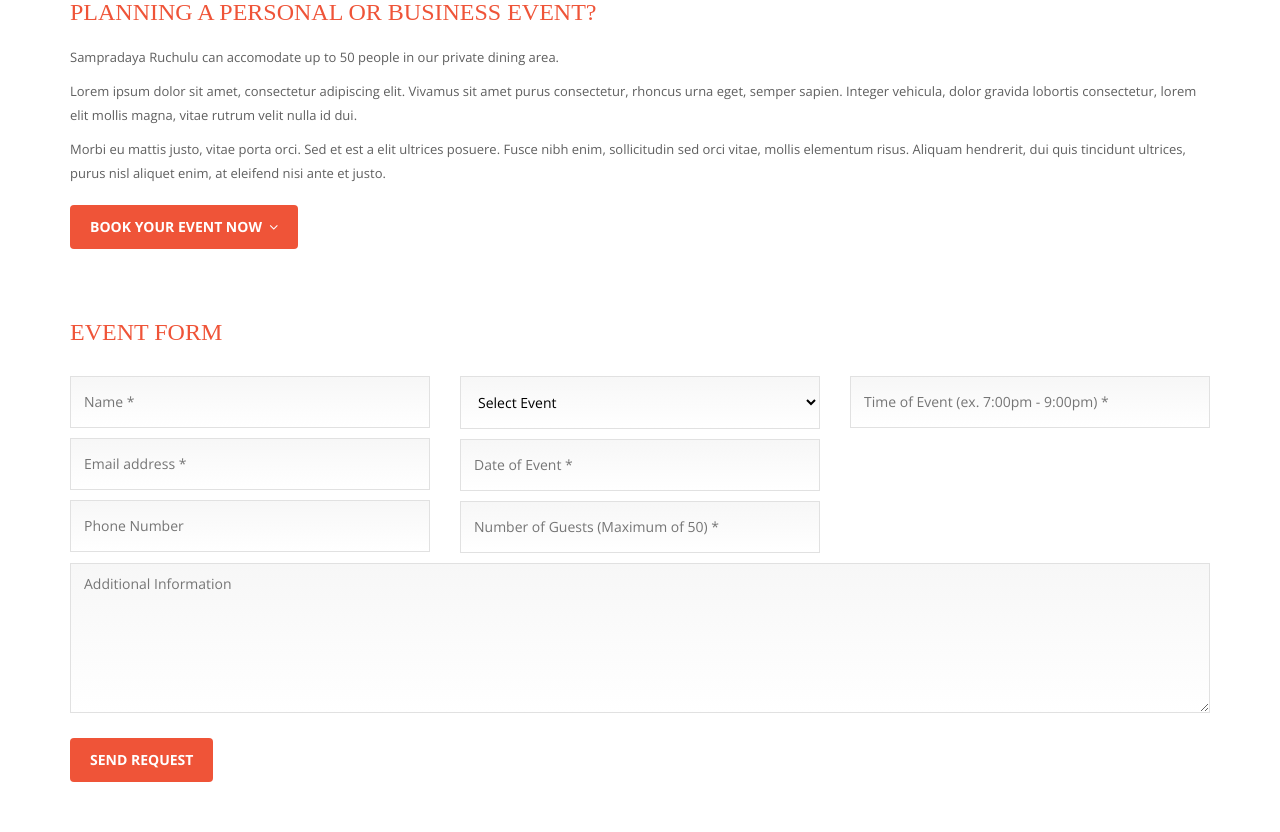
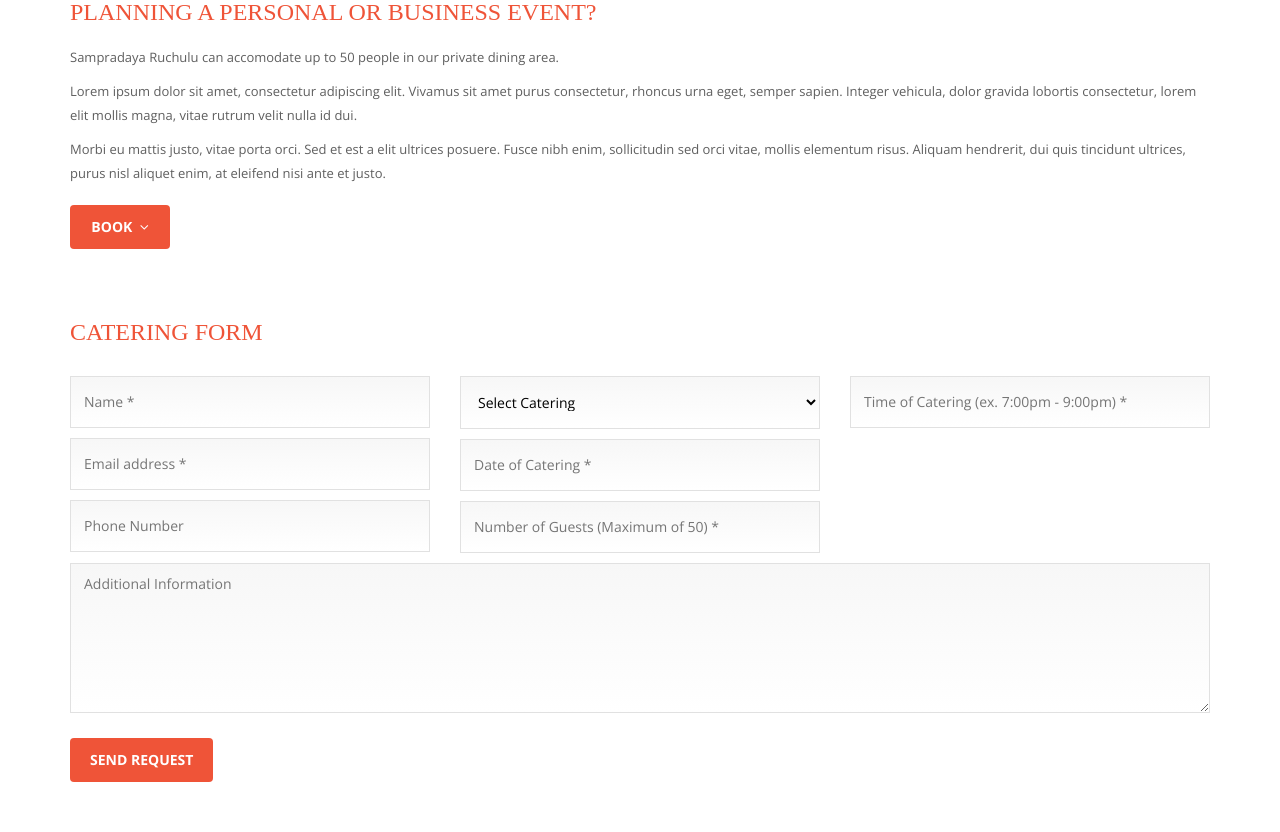
Before and after one commit to Srinivaslancius/sampradaya_ruchulu, a PHP site: page /sampradaya_ruchulu/catering.php in a window 1280 px wide. Shown: the part 441-1273 px from the top of the page. Run offline with PHP 8.4, Linux system fonts and the light colour scheme; data that the repository does not hold is empty; some web fonts are replaced.

Commit message:
changes committed

```diff
--- a/admin/book_an_event.php
+++ b/admin/book_an_event.php
@@ -9,7 +9,7 @@
                 <div class="card">
                     <div class="card-content">
                         <span class="card-title">Booked Events</span>
-                        <?php $getData = getAll('book_an_event'); $i=1;?>
+                        <?php $getData = getAllData('book_an_event'); $i=1;?>
                         <table id="example" class="display responsive-table datatable-example">
                             <thead>
                                 <tr>
--- a/book-an-event.php
+++ b/book-an-event.php
@@ -90,7 +90,7 @@ if (!isset($_POST['submit']))  {
 
                                 <input name="event_date" class="pm-textfield event-form-datepicker" type="text" placeholder="Date of Event *" id="datepicker" required>
 
-                                <input name="no_of_guests" class="pm-textfield" type="text" placeholder="Number of Guests (Maximum of 50) *" id="event-form-guests-field" required>
+                                <input name="no_of_guests" class="pm-textfield" type="text" placeholder="Number of Guests (Maximum of 50) *" id="event-form-guests-field" onkeypress="return isNumberKey(event)" required>
 
                             </div><!-- /.col-lg-4 -->
 
--- a/catering.php
+++ b/catering.php
@@ -26,7 +26,7 @@ if (!isset($_POST['submit']))  {
 <div class="pm-sub-header-container pm-parallax-panel" data-stellar-background-ratio="0.5" data-stellar-vertical-offset="0">
 
     <div class="pm-sub-header-title-container">
-        <p class="pm-sub-header-title"><span>Book an Catering</span></p>
+        <p class="pm-sub-header-title"><span>Book Catering</span></p>
         <p class="pm-sub-header-message">host your event with the best restaurant in town</p>
     </div>
 
@@ -49,7 +49,7 @@ if (!isset($_POST['submit']))  {
 
                 <p>Morbi eu mattis justo, vitae porta orci. Sed et est a elit ultrices posuere. Fusce nibh enim, sollicitudin sed orci vitae, mollis elementum risus. Aliquam hendrerit, dui quis tincidunt ultrices, purus nisl aliquet enim, at eleifend nisi ante et justo.</p>
 
-                <a href="#catering-form" class="pm-rounded-btn pm-primary pm-page-scroll">Book your event now &nbsp;<i class="fa fa-angle-down"></i></a>
+                <a href="#catering-form" class="pm-rounded-btn pm-primary pm-page-scroll">Book &nbsp;<i class="fa fa-angle-down"></i></a>
 
             </div>
 
@@ -60,7 +60,7 @@ if (!isset($_POST['submit']))  {
         <div class="row">
 
             <div class="col-lg-12 pm-column-spacing">
-                <h2>EVENT form</h2>
+                <h2>CATERING form</h2>
 
                 <form action="#" method="post" id="pm-event-form">
 
@@ -82,21 +82,21 @@ if (!isset($_POST['submit']))  {
                                 $getCaterings = getAllDataCheckActive('catering_types',0);
                             ?>
                             <select name="catering_type_id" required>
-                                    <option value="">Select Event</option>
+                                    <option value="">Select Catering</option>
                                     <?php while($row = $getCaterings->fetch_assoc()) {  ?>
                                         <option value="<?php echo $row['id']; ?>"><?php echo $row['catering_type']; ?></option>
                                     <?php } ?>
                             </select>
 
-                            <input name="catering_date" class="pm-textfield event-form-datepicker" type="text" placeholder="Date of Event *" id="datepicker" required>
+                            <input name="catering_date" class="pm-textfield event-form-datepicker" type="text" placeholder="Date of Catering *" id="datepicker" required>
 
-                            <input name="no_of_guests" class="pm-textfield" type="text" placeholder="Number of Guests (Maximum of 50) *" id="event-form-guests-field" required>
+                            <input name="no_of_guests" class="pm-textfield" type="text" placeholder="Number of Guests (Maximum of 50) *" id="event-form-guests-field" onkeypress="return isNumberKey(event)" required>
 
                         </div><!-- /.col-lg-4 -->
 
                         <div class="col-lg-4 col-md-4 col-sm-6">
 
-                            <input name="catering_time" class="pm-textfield" type="text" placeholder="Time of Event (ex. 7:00pm - 9:00pm) *" id="event-form-time-field" required>
+                            <input name="catering_time" class="pm-textfield" type="text" placeholder="Time of Catering (ex. 7:00pm - 9:00pm) *" id="event-form-time-field" required>
 
                         </div>
 
```
